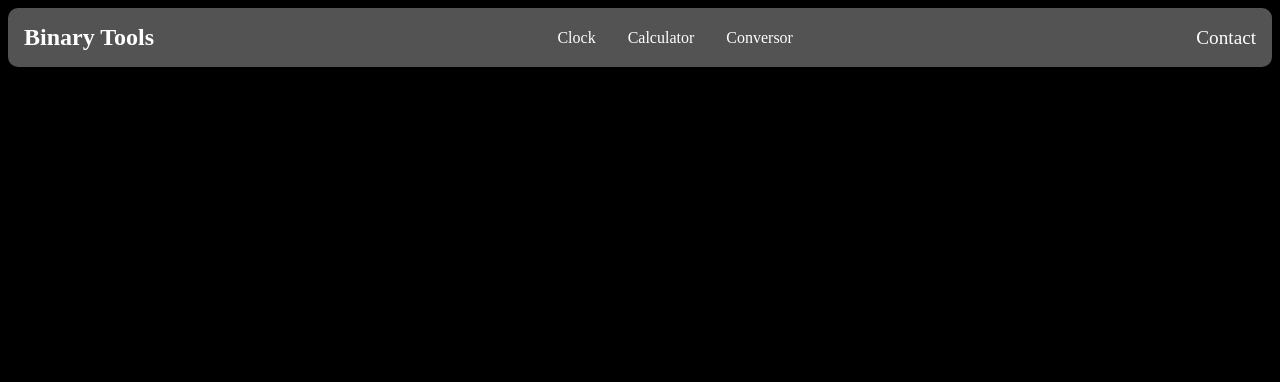
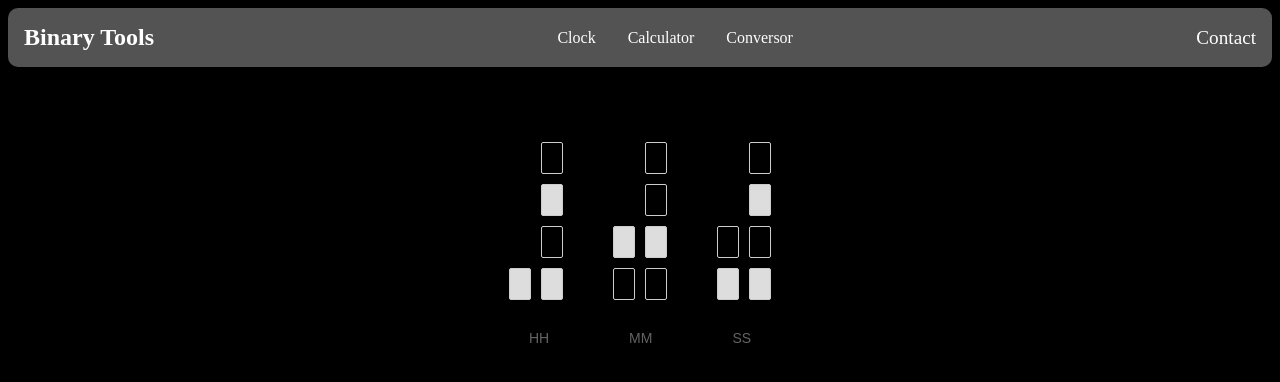
Before and after one commit to fandres51/binary_tools, an Angular app in the folder Web/: page /clock in a window 1280 px wide. Shown: the top 382 px of the page. Built offline with nearby package versions, Linux system fonts and the light colour scheme.

Commit message:
clock working

```diff
--- a/Web/src/pages/clock/clock.component.html
+++ b/Web/src/pages/clock/clock.component.html
@@ -1 +1,51 @@
-<p>clock works!</p>
+<div class="binary-clock-container">
+    <div class="cells">
+        <div class="time-section">
+            <div class="cell-row">
+                <!-- <div class="cell" [class.on]="isActiveH00"></div> -->
+                <!-- <div class="cell" [class.on]="isActiveH01"></div> -->
+                <!-- <div class="cell" [class.on]="isActiveH02"></div> -->
+                <div class="cell" [class.on]="isActiveH03"></div>
+            </div>
+            <div class="cell-row">
+                <div class="cell" [class.on]="isActiveH10"></div>
+                <div class="cell" [class.on]="isActiveH11"></div>
+                <div class="cell" [class.on]="isActiveH12"></div>
+                <div class="cell" [class.on]="isActiveH13"></div>
+            </div>
+        </div>
+        <div class="time-section">
+            <div class="cell-row">
+                <!-- <div class="cell" [class.on]="isActiveM00"></div> -->
+                <!-- <div class="cell" [class.on]="isActiveM01"></div> -->
+                <div class="cell" [class.on]="isActiveM02"></div>
+                <div class="cell" [class.on]="isActiveM03"></div>
+            </div>
+            <div class="cell-row">
+                <div class="cell" [class.on]="isActiveM10"></div>
+                <div class="cell" [class.on]="isActiveM11"></div>
+                <div class="cell" [class.on]="isActiveM12"></div>
+                <div class="cell" [class.on]="isActiveM13"></div>
+            </div>
+        </div>
+        <div class="time-section">
+            <div class="cell-row">
+                <!-- <div class="cell" [class.on]="isActiveS00"></div> -->
+                <!-- <div class="cell" [class.on]="isActiveS01"></div> -->
+                <div class="cell" [class.on]="isActiveS02"></div>
+                <div class="cell" [class.on]="isActiveS03"></div>
+            </div>
+            <div class="cell-row">
+                <div class="cell" [class.on]="isActiveS10"></div>
+                <div class="cell" [class.on]="isActiveS11"></div>
+                <div class="cell" [class.on]="isActiveS12"></div>
+                <div class="cell" [class.on]="isActiveS13"></div>
+            </div>
+        </div>
+    </div>
+    <div class="labels">
+        <div class="label">HH</div>
+        <div class="label">MM</div>
+        <div class="label">SS</div>
+    </div>
+</div>
--- a/Web/src/pages/clock/clock.component.scss
+++ b/Web/src/pages/clock/clock.component.scss
@@ -0,0 +1,57 @@
+.binary-clock-container {
+    display: flex;
+    flex-direction: column;
+    align-items: center;
+    font-family: Arial, sans-serif;
+    margin-top: 70px;
+}
+
+.cells {
+    display: flex;
+    justify-content: center;
+    width: 100%;
+    margin-bottom: 20px;
+}
+
+.time-section {
+    display: flex;
+    flex-direction: row;
+    align-items: end;
+    margin: 0 20px;
+}
+
+.cell-row {
+    display: flex;
+    flex-direction: column;
+    margin-bottom: 5px;
+}
+
+.cell {
+    width: 20px;
+    height: 30px;
+    margin: 5px;
+    border-radius: 2px;
+    background-color: #dddddd00;
+    border: 1px solid #ccc;
+}
+
+.on {
+    background-color: #ddd;
+}
+
+.off {
+    background-color: #000;
+}
+
+.labels {
+    display: flex;
+    justify-content: center;
+    width: 100%;
+}
+
+.label {
+    text-transform: uppercase;
+    margin: 0 40px;
+    font-size: 14px;
+    color: #636363;
+}
--- a/Web/src/pages/clock/clock.component.ts
+++ b/Web/src/pages/clock/clock.component.ts
@@ -1,4 +1,4 @@
-import { Component } from '@angular/core';
+import { Component, ViewChild, ElementRef } from '@angular/core';
 
 @Component({
   selector: 'app-clock',
@@ -9,4 +9,90 @@ import { Component } from '@angular/core';
 })
 export class ClockComponent {
 
+  hour = 0;
+  minute = 0;
+  second = 0;
+
+  constructor() {
+    this.hour = new Date().getHours();
+    this.minute = new Date().getMinutes();
+    this.second = new Date().getSeconds();
+
+    setInterval(() => {
+
+      if (this.second > 58) {
+        this.minute++;
+        this.second = 0;
+        if (this.minute > 58) {
+          this.hour++;
+          this.minute = 0;
+          if (this.hour > 22) {
+            this.hour = 0;
+          }
+        }
+      } else {
+        this.second++;
+      }
+
+      // console.log(this.toBinary(this.hour), this.toBinary(this.minute), this.toBinary(this.second));
+
+      this.isActiveH00 = this.toBinary(this.hour).charAt(0) == '1';
+      this.isActiveH01 = this.toBinary(this.hour).charAt(1) == '1';
+      this.isActiveH02 = this.toBinary(this.hour).charAt(2) == '1';
+      this.isActiveH03 = this.toBinary(this.hour).charAt(3) == '1';
+      this.isActiveH10 = this.toBinary(this.hour).charAt(4) == '1';
+      this.isActiveH11 = this.toBinary(this.hour).charAt(5) == '1';
+      this.isActiveH12 = this.toBinary(this.hour).charAt(6) == '1';
+      this.isActiveH13 = this.toBinary(this.hour).charAt(7) == '1';
+      this.isActiveM00 = this.toBinary(this.minute).charAt(0) == '1';
+      this.isActiveM01 = this.toBinary(this.minute).charAt(1) == '1';
+      this.isActiveM02 = this.toBinary(this.minute).charAt(2) == '1';
+      this.isActiveM03 = this.toBinary(this.minute).charAt(3) == '1';
+      this.isActiveM10 = this.toBinary(this.minute).charAt(4) == '1';
+      this.isActiveM11 = this.toBinary(this.minute).charAt(5) == '1';
+      this.isActiveM12 = this.toBinary(this.minute).charAt(6) == '1';
+      this.isActiveM13 = this.toBinary(this.minute).charAt(7) == '1';
+      this.isActiveS00 = this.toBinary(this.second).charAt(0) == '1';
+      this.isActiveS01 = this.toBinary(this.second).charAt(1) == '1';
+      this.isActiveS02 = this.toBinary(this.second).charAt(2) == '1';
+      this.isActiveS03 = this.toBinary(this.second).charAt(3) == '1';
+      this.isActiveS10 = this.toBinary(this.second).charAt(4) == '1';
+      this.isActiveS11 = this.toBinary(this.second).charAt(5) == '1';
+      this.isActiveS12 = this.toBinary(this.second).charAt(6) == '1';
+      this.isActiveS13 = this.toBinary(this.second).charAt(7) == '1';
+
+    }, 1000);
+  }
+
+  toBinary(num: number): string {
+    return (num >>> 0).toString(2).padStart(8, '0');
+  }
+
+  isActiveH00: boolean = false;
+  isActiveH01: boolean = false;
+  isActiveH02: boolean = false;
+  isActiveH03: boolean = false;
+  isActiveH10: boolean = false;
+  isActiveH11: boolean = false;
+  isActiveH12: boolean = false;
+  isActiveH13: boolean = false;
+  isActiveM00: boolean = false;
+  isActiveM01: boolean = false;
+  isActiveM02: boolean = false;
+  isActiveM03: boolean = false;
+  isActiveM10: boolean = false;
+  isActiveM11: boolean = false;
+  isActiveM12: boolean = false;
+  isActiveM13: boolean = false;
+  isActiveS00: boolean = false;
+  isActiveS01: boolean = false;
+  isActiveS02: boolean = false;
+  isActiveS03: boolean = false;
+  isActiveS10: boolean = false;
+  isActiveS11: boolean = false;
+  isActiveS12: boolean = false;
+  isActiveS13: boolean = false;
+
+
+
 }
```
